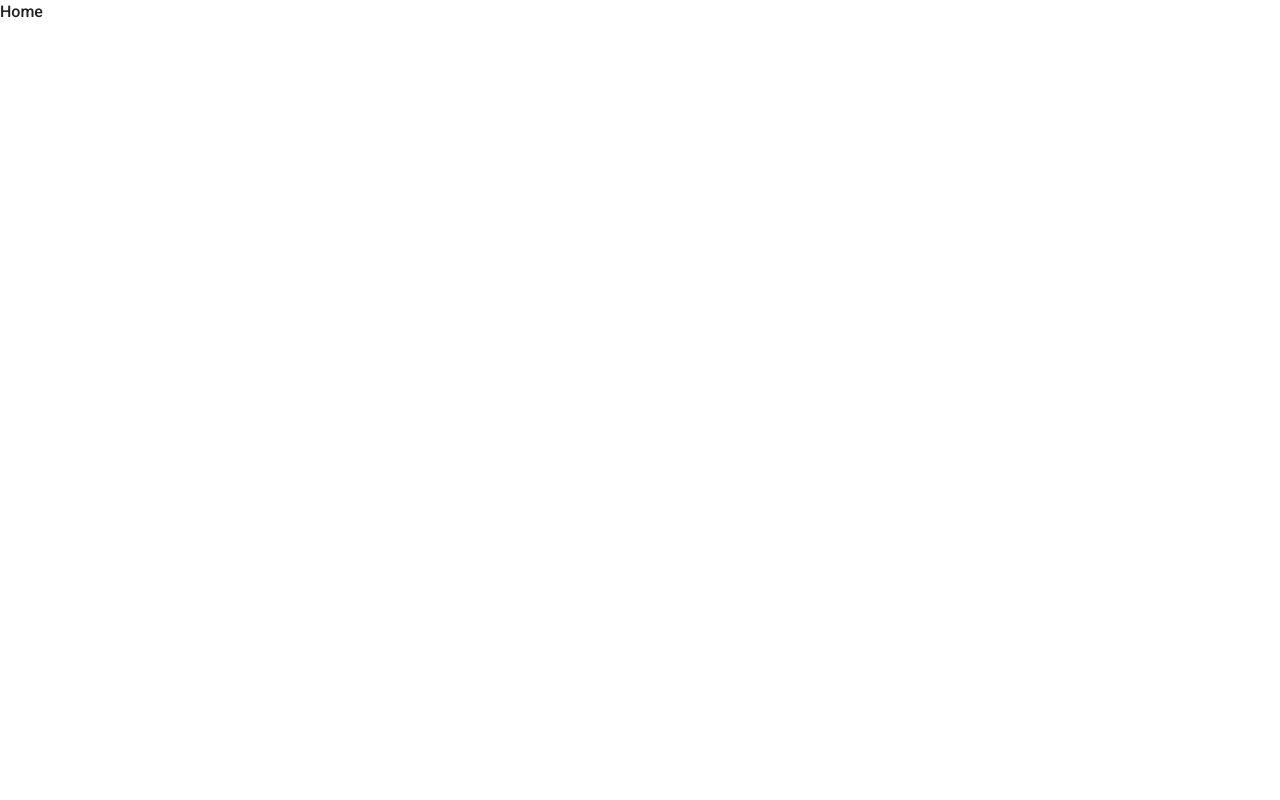
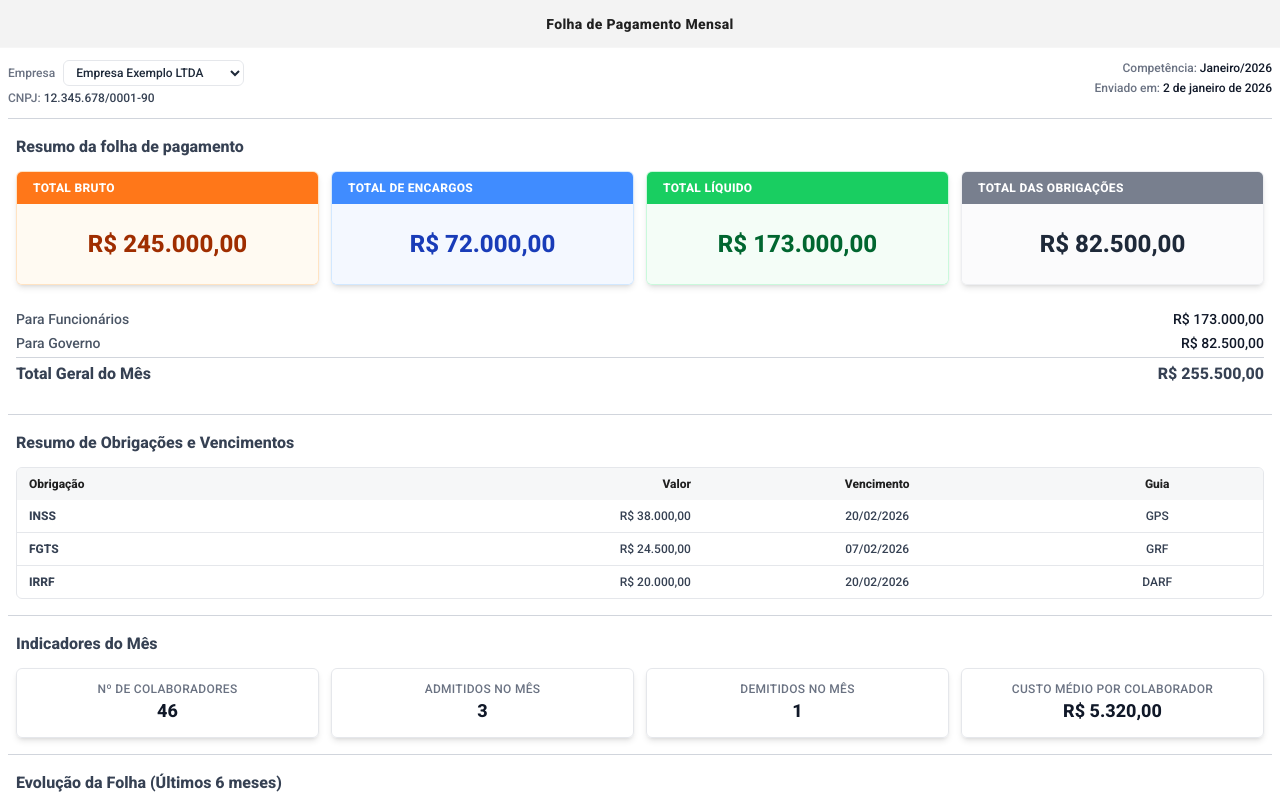
Before and after one commit to IsraelFrota/payroll, a Next.js app: page / in a window 1280 px wide. Shown: the top 800 px of the page. Built offline with nearby package versions, Linux system fonts and the light colour scheme.

Commit message:
feature: Implementação da página

```diff
--- a/app/page.tsx
+++ b/app/page.tsx
@@ -1,3 +1,221 @@
+"use client";
+
+import { companies } from "../mock";
+import { useCompany } from "./context/company-context";
+
+import { Card } from "./_components/card/Card";
+import { Table } from "./_components/table/Table";
+import { LineGraph } from "./_components/chart/Line";
+import { Switcher } from "./_components/switcher/Switcher";
+import { Separator } from "./_components/separator/Separator";
+
+import {
+  styles,
+  currency,
+  getSummaryValue,
+} from './_utils/utils';
+
 export default function Home() {
-  return <div>Home</div>
+  const { company } = useCompany();
+
+  const dateFormated = new Date(company.sentIn!)
+    .toLocaleDateString("pt-BR", {
+      timeZone: "America/Sao_Paulo",
+      year: "numeric",
+      month: "long",
+      day: "numeric"
+    });
+
+  const summary = company.data?.summary ?? [];
+
+  const netTotal = getSummaryValue(summary, "Total Líquido");
+  const totalObligations = getSummaryValue(summary, "Total das Obrigações");
+  const grandTotal = netTotal + totalObligations;
+
+  return (
+    <main>
+      <header className="sticky top-0 z-10 h-12 bg-[#202020]/5 backdrop-blur-md border-b border-white/20 flex items-center justify-center">
+        <h1 className="text-sm font-semibold text-[#202020] tracking-wide">
+          Folha de Pagamento Mensal
+        </h1>
+      </header>
+
+      <div className="mx-auto w-full max-w-7xl px-2">
+
+        <section
+          className="mt-3 text-xs text-gray-500 flex flex-col gap-2 pb-3 sm:flex-row sm:justify-between sm:items-start"
+        >
+          <div className="flex flex-col gap-1">
+            <Switcher companies={companies} />
+
+            <p>
+              CNPJ:{" "}
+              <span className="text-gray-700">
+                {company.cnpj}
+              </span>
+            </p>
+          </div>
+
+          <div className="flex flex-col gap-1 sm:text-right">
+            <p>
+              Competência:{" "}
+              <span className="text-gray-900">
+                {company.paymentTerm}
+              </span>
+            </p>
+
+            <p>
+              Enviado em:{" "}
+              <span className="text-gray-900">
+                {dateFormated}
+              </span>
+            </p>
+          </div>
+        </section>
+
+        <Separator />
+
+        <section className="my-4 space-y-3">
+          <h2 className="px-2 text-base font-semibold text-gray-700">
+            Resumo da folha de pagamento
+          </h2>
+
+          <div className="grid grid-cols-1 gap-3 px-2 sm:grid-cols-2 lg:grid-cols-4">
+            {company.data &&
+            company.data.summary.map(({ title, value, color }) => (
+              <Card
+                key={title}
+                className={`${styles[color].border} overflow-hidden transition-shadow hover:shadow-lg`}
+              >
+                <Card.Title className={`${styles[color].header} px-4 py-2`}>
+                  <h3 className="text-xs font-semibold uppercase tracking-wide text-white">
+                    {title}
+                  </h3>
+                </Card.Title>
+
+                <Card.Content
+                  className={`px-4 py-6 text-center ${styles[color].content}`}
+                >
+                  <span className="text-2xl font-bold">
+                    {currency(value)}
+                  </span>
+                </Card.Content>
+              </Card>
+            ))}
+          </div>
+
+          <div className="flex flex-col gap-1 px-2 py-3 text-sm">
+            <p className="flex justify-between">
+              <span className="text-gray-600">Para Funcionários</span>
+              <span className="font-medium text-gray-900">
+                {currency(netTotal)}
+              </span>
+            </p>
+
+            <p className="flex justify-between">
+              <span className="text-gray-600">Para Governo</span>
+              <span className="font-medium text-gray-900">
+                {currency(totalObligations)}
+              </span>
+            </p>
+
+            <Separator />
+
+            <p className="flex justify-between text-base text-gray-700 font-semibold">
+              <span>Total Geral do Mês</span>
+              <span>{currency(grandTotal)}</span>
+            </p>
+          </div>
+        </section>
+
+        <Separator />
+
+        <section className="my-4 space-y-3">
+          <h2 className="px-2 text-base font-semibold text-gray-700">
+            Resumo de Obrigações e Vencimentos
+          </h2>
+
+          <div className="px-2">
+            <div className="overflow-hidden rounded-md border border-gray-200 bg-white/40 backdrop-blur-md">
+              <Table>
+                <Table.Header className="bg-gray-100/70 font-semibold">
+                  <Table.Row>
+                    <Table.Cell className="text-left">Obrigação</Table.Cell>
+                    <Table.Cell className="text-right">Valor</Table.Cell>
+                    <Table.Cell className="text-center">Vencimento</Table.Cell>
+                    <Table.Cell className="text-center">Guia</Table.Cell>
+                  </Table.Row>
+                </Table.Header>
+                <Table.Body className="divide-y divide-gray-200 text-gray-700">
+                  {company.data &&
+                  company.data.details.map(({ amount, document, obligation, overdue }) => (
+                  <Table.Row
+                    key={`${obligation}-${document}`}
+                    className="hover:bg-gray-50/70"
+                  >
+                    <Table.Cell className="font-semibold">{obligation}</Table.Cell>
+                    <Table.Cell className="text-right">{currency(amount)}</Table.Cell>
+                    <Table.Cell className="text-center">{overdue}</Table.Cell>
+                    <Table.Cell className="text-center">{document}</Table.Cell>
+                  </Table.Row>
+                  ))}
+                </Table.Body>
+              </Table>
+            </div>
+          </div>
+        </section>
+
+        <Separator />
+
+        <section className="my-4 space-y-3">
+          <h2 className="px-2 text-base font-semibold text-gray-700">
+            Indicadores do Mês
+          </h2>
+
+          <div className="grid grid-cols-1 gap-3 px-2 sm:grid-cols-2 lg:grid-cols-4">
+            {company.data &&
+            company.data.indicators.map(({ label, value }) => (
+              <Card
+                key={label}
+                className="border-gray-200 py-3"
+              >
+                <Card.Title
+                  className="text-center text-xs uppercase tracking-wide text-gray-500"
+                >
+                  {label}
+                </Card.Title>
+                <Card.Content
+                  className="text-center text-lg font-semibold text-gray-900"
+                >
+                  {label === "Custo Médio por Colaborador" ? currency(value as number) : value}
+                </Card.Content>
+              </Card>
+            ))}
+          </div>
+        </section>
+
+        <Separator />
+
+        <section className="my-4 space-y-3">
+          <h2 className="px-2 text-base font-semibold text-gray-700">
+            Evolução da Folha (Últimos 6 meses)
+          </h2>
+
+          <div className="px-2">
+            <div className="flex justify-center items-center overflow-hidden rounded-md border border-gray-200 bg-white/40 backdrop-blur-md py-4">
+              <LineGraph data={company.data ? company.data?.evoluation : []} />
+            </div>
+          </div>
+        </section>
+      </div>
+
+      <footer className="mt-8 w-full border-t border-gray-200 bg-white/40 backdrop-blur-md">
+        <div className="mx-auto flex h-12 max-w-300 items-center justify-center px-4">
+          <span className="text-xs text-gray-600">
+            © {new Date().getFullYear()} <strong className="font-medium">Israel Frota</strong> — Inteligência Contábil
+          </span>
+        </div>
+      </footer>
+    </main>
+  );
 }
```
